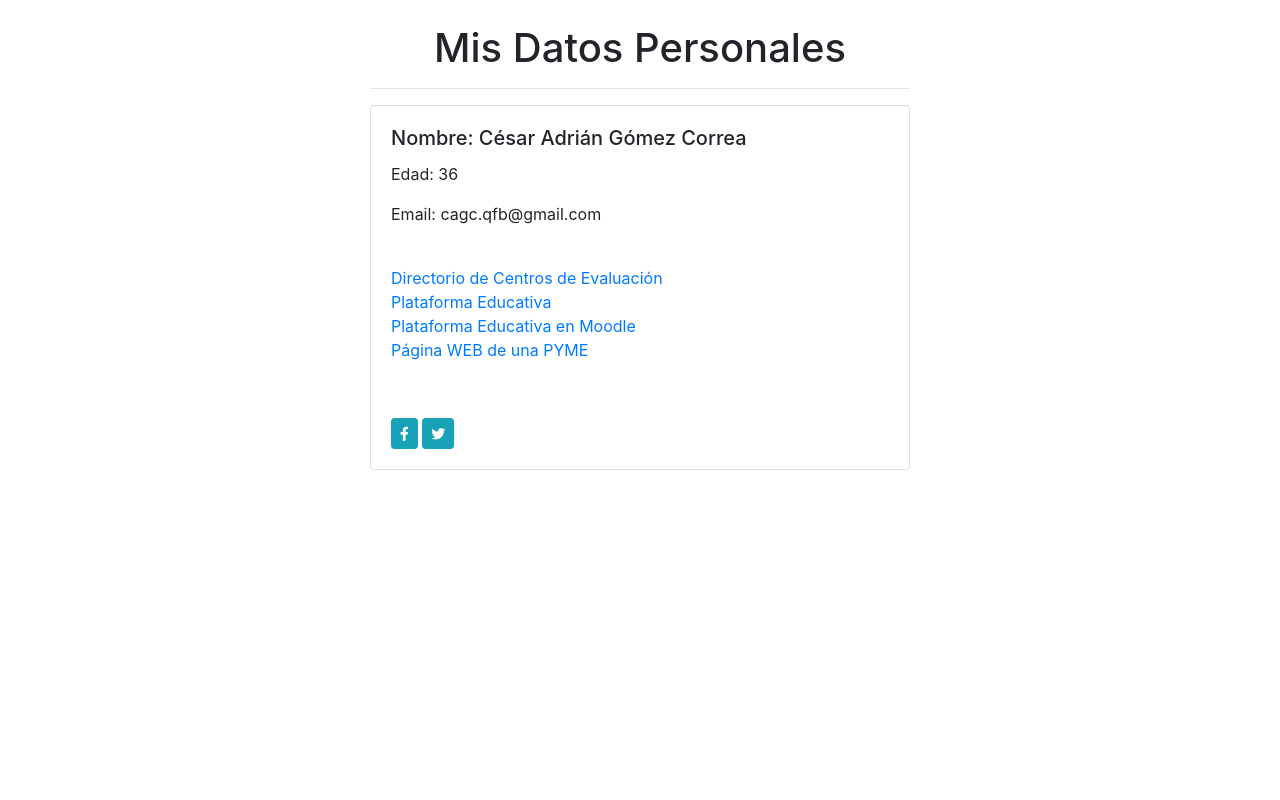
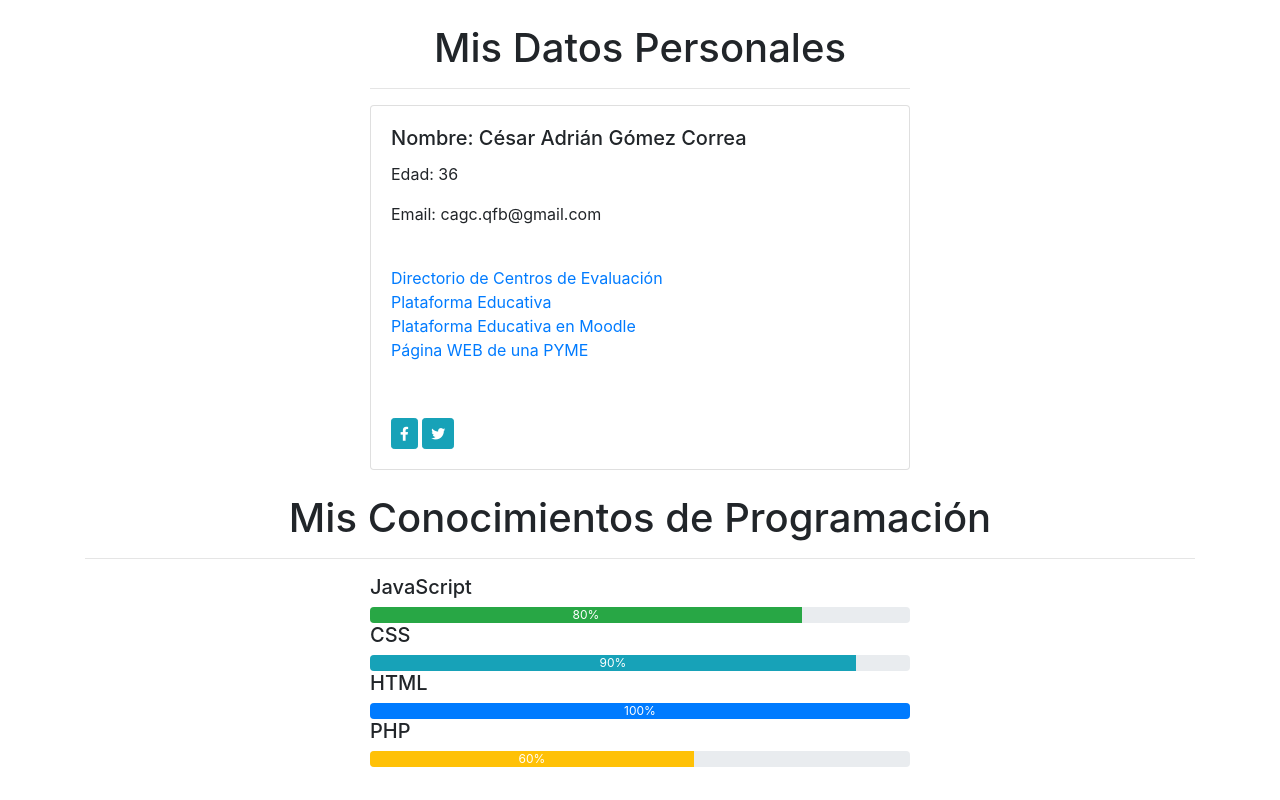
Before and after one commit to cesaradrian18/cesaradrian18, a plain HTML site: page index.html in a window 1280 px wide. Drawn offline with nearby package versions, Linux system fonts and the light colour scheme.

Commit message:
Update index.html

```diff
--- a/index.html
+++ b/index.html
@@ -44,6 +44,35 @@
       </div>
     </div>
   </div>
+
+  <div class="container mt-4">
+    <h1 class="text-center">Mis Conocimientos de Programación</h1>
+    <hr>
+    <div class="row">
+      <div class="col-md-6 offset-md-3">
+        <h5>JavaScript</h5>
+        <div class="progress">
+          <div class="progress-bar bg-success" role="progressbar" style="width: 80%;" aria-valuenow="80" aria-valuemin="0" aria-valuemax="100">80%</div>
+        </div>
+
+        <h5>CSS</h5>
+        <div class="progress">
+          <div class="progress-bar bg-info" role="progressbar" style="width: 90%;" aria-valuenow="90" aria-valuemin="0" aria-valuemax="100">90%</div>
+        </div>
+
+        <h5>HTML</h5>
+        <div class="progress">
+          <div class="progress-bar bg-primary" role="progressbar" style="width: 100%;" aria-valuenow="100" aria-valuemin="0" aria-valuemax="100">100%</div>
+        </div>
+
+        <h5>PHP</h5>
+        <div class="progress">
+          <div class="progress-bar bg-warning" role="progressbar" style="width: 60%;" aria-valuenow="60" aria-valuemin="0" aria-valuemax="100">60%</div>
+        </div>
+      </div>
+    </div>
+  </div>
+
   <!-- Enlaces a los scripts de Bootstrap -->
   <script src="https://code.jquery.com/jquery-3.5.1.slim.min.js"></script>
   <script src="https://cdn.jsdelivr.net/npm/@popperjs/core@2.9.1/dist/umd/popper.min.js"></script>
```
